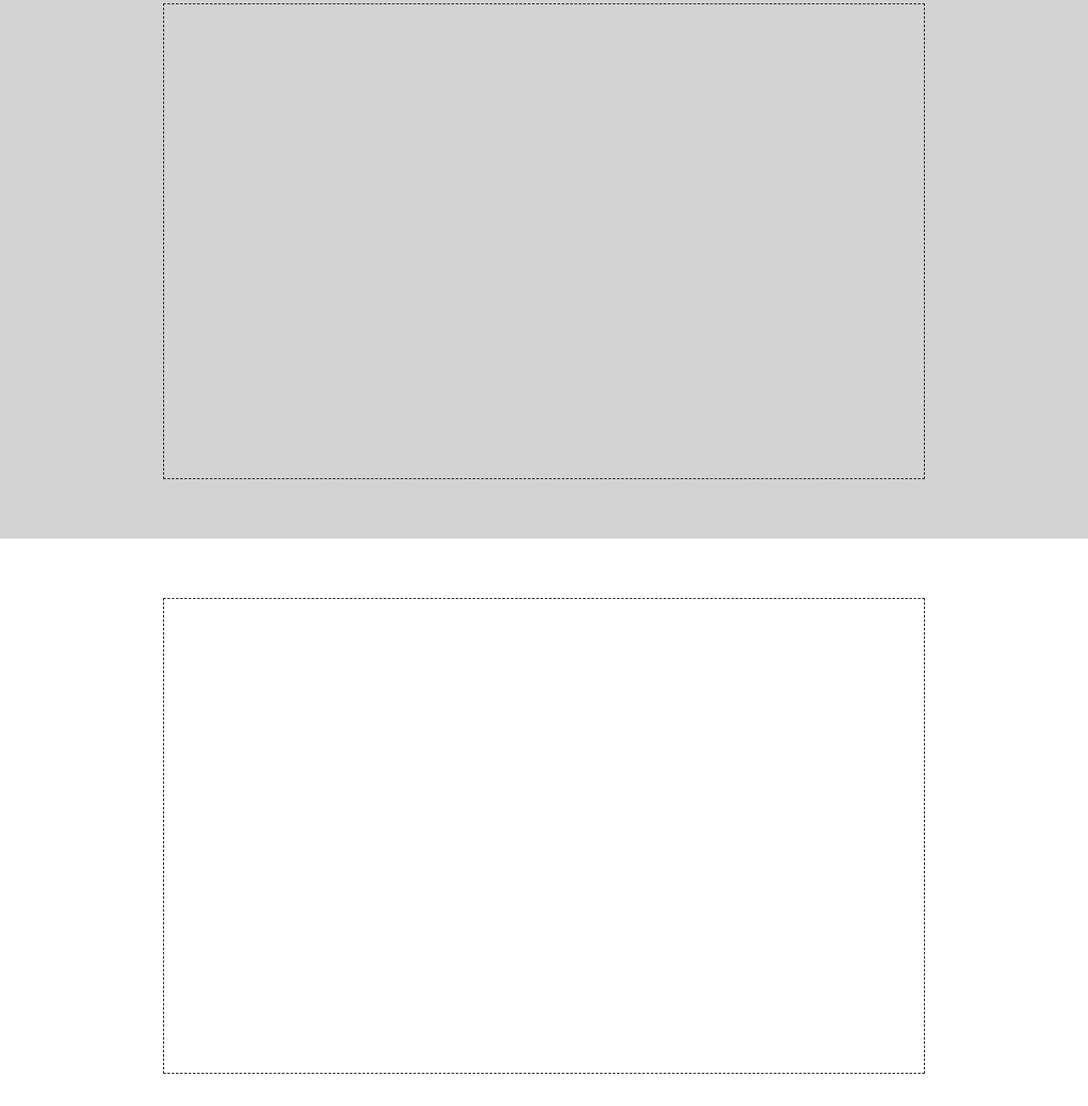
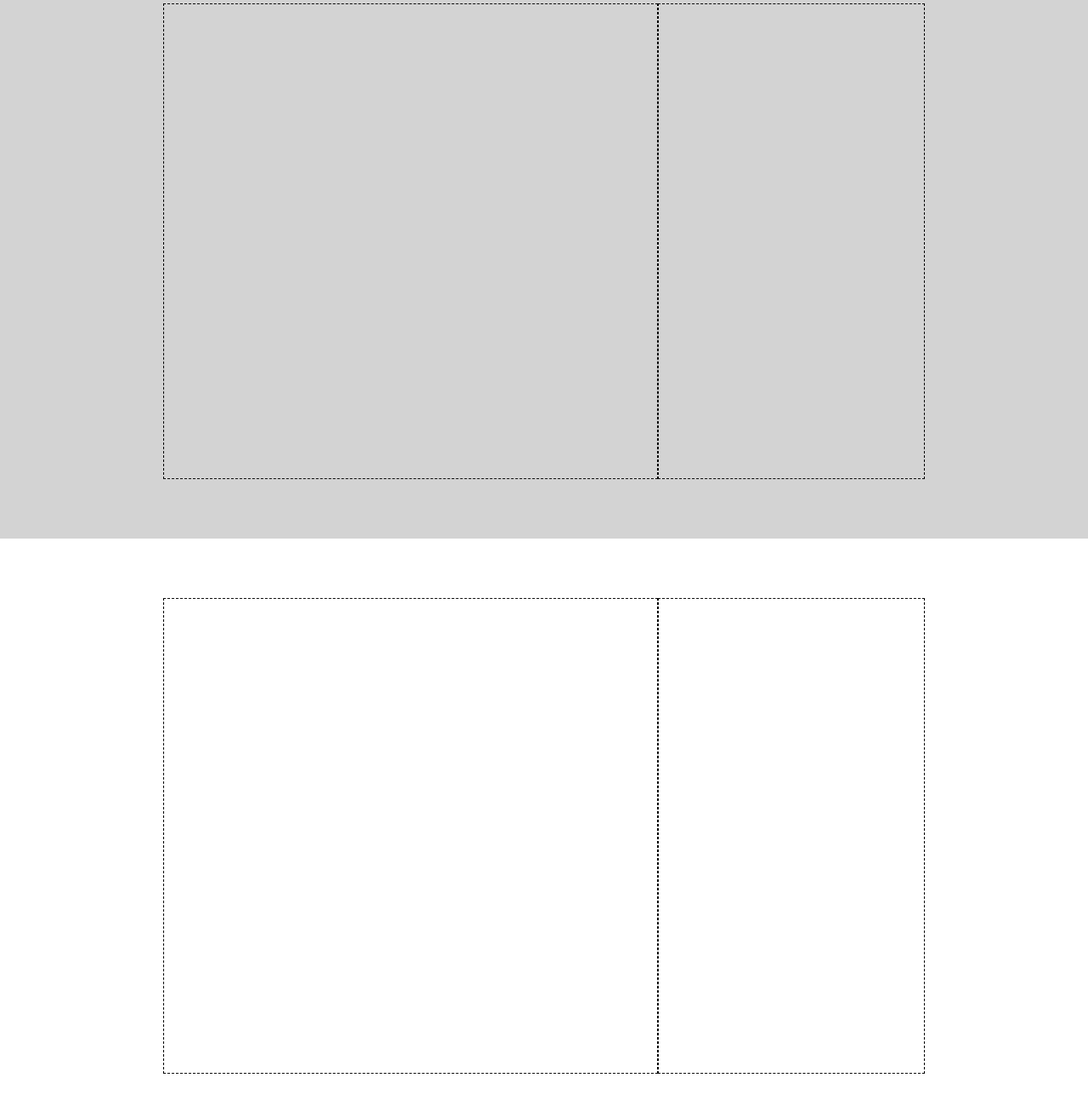
Before and after one commit to simonescoca/htmlcss-struttura-discord, a plain HTML site: page index.html in a window 1280 px wide. Shown: the part 1466-2768 px from the top of the page at 85% size. Drawn offline with Linux system fonts and the light colour scheme.

Commit message:
improved main section html content

```diff
--- a/index.html
+++ b/index.html
@@ -29,13 +29,22 @@
         </header>
         <main>
             <section class="standard-sect-height content container">
-                <div class=" height80 border standard-width in-flex-centered-item"></div>
+                <div class=" height80 standard-width in-flex-centered-item container">
+                    <div class="height100 width65 border"></div>
+                    <div class="height100 width35 border"></div>
+                </div>
             </section>
             <section class="standard-sect-height content container">
-                <div class=" height80 border standard-width in-flex-centered-item"></div>
+                <div class=" height80 standard-width in-flex-centered-item container">
+                    <div class="height100 width65 border"></div>
+                    <div class="height100 width35 border"></div>
+                </div>
             </section>
             <section class="standard-sect-height content container">
-                <div class=" height80 border standard-width in-flex-centered-item"></div>
+                <div class=" height80 standard-width in-flex-centered-item container">
+                    <div class="height100 width65 border"></div>
+                    <div class="height100 width35 border"></div>
+                </div>
             </section>
             <section class="big-sect-height content container">
                 <div class=" height80 border standard-width in-flex-centered-item"></div>
--- a/style.css
+++ b/style.css
@@ -14,6 +14,14 @@
 
 .standard-width{
     width: 70%;
+}
+
+.width65{
+    width: 65%;
+}
+
+.width35{
+    width: 35%;
 }
 
 .big-sect-height{
```
